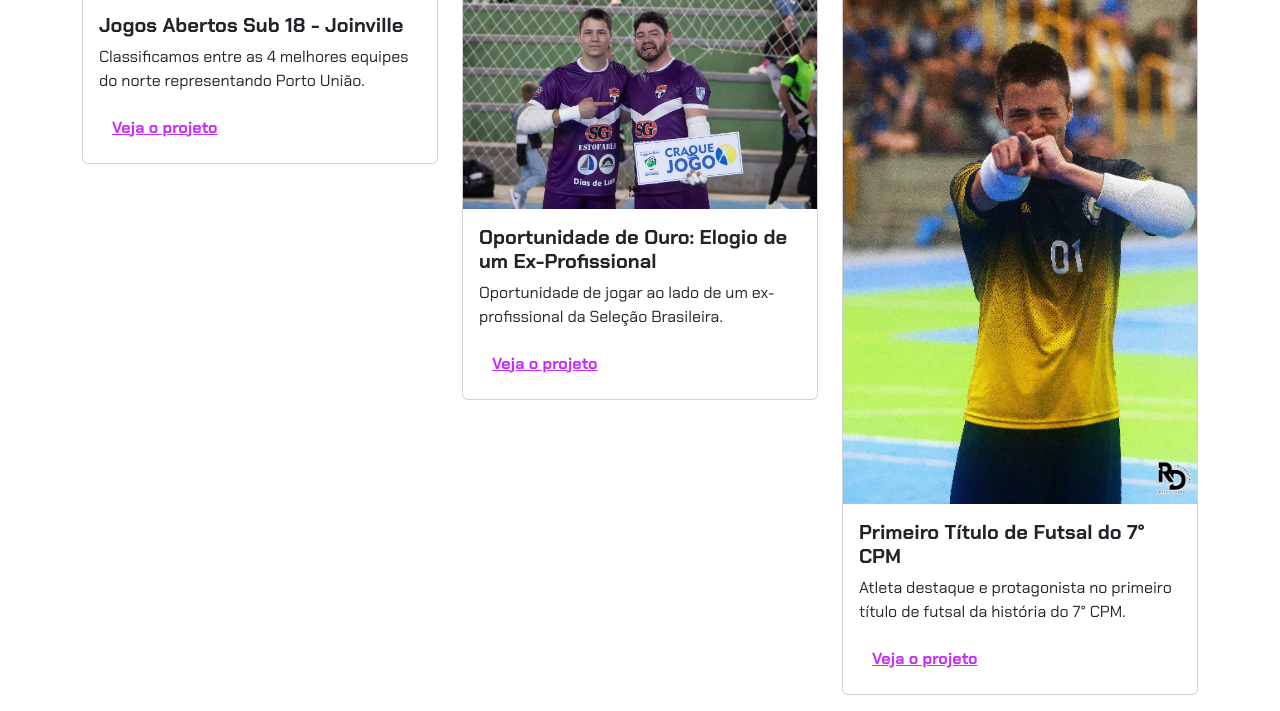
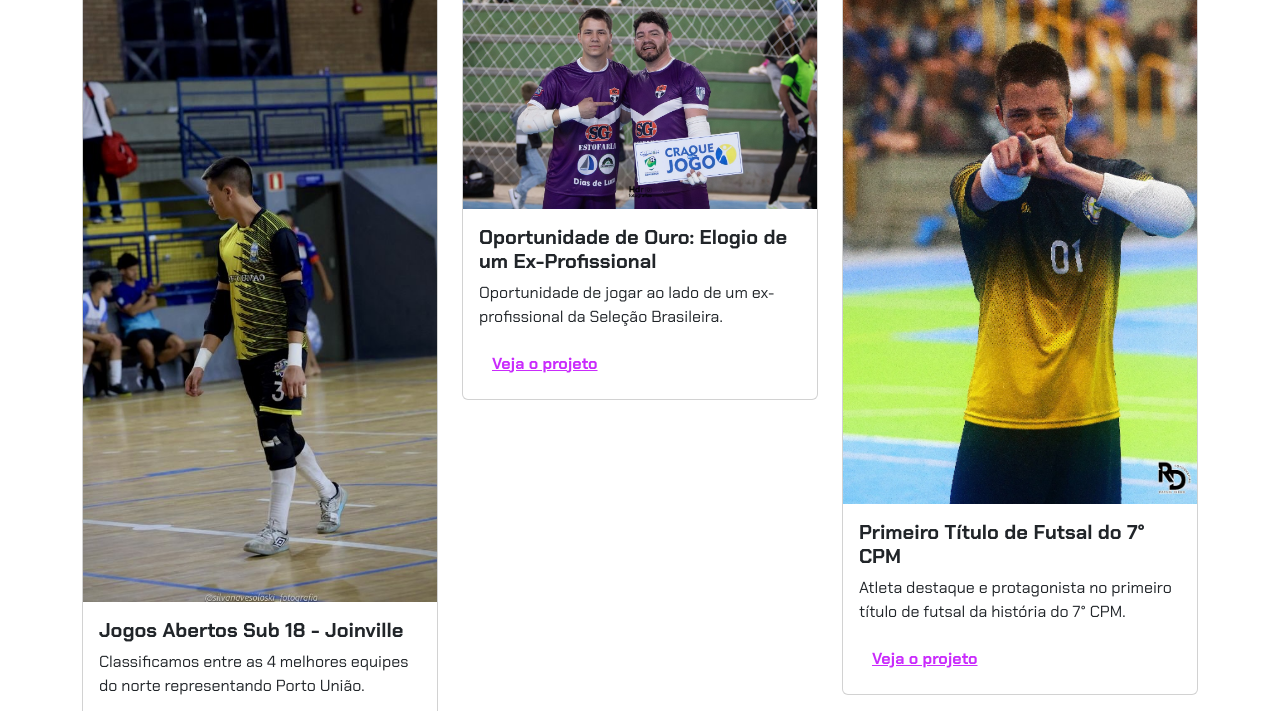
Before and after one commit to adrielkkk/portifolio, a plain HTML site: page index.html in a window 1280 px wide. Shown: the part 393-1104 px from the top of the page. Drawn offline with nearby package versions, Linux system fonts and the light colour scheme.

Commit message:
Update index.html

```diff
--- a/index.html
+++ b/index.html
@@ -31,7 +31,7 @@
         <div class="row">
             <div class="col-md-4">
                 <div class="card">
-                    <img src="img/projeto-arquitetonico.png" class="card-img-top" alt="Imagem dos Jogos Abertos">
+                    <img src="img/joinville.png" class="card-img-top" alt="Imagem dos Jogos Abertos">
                     <div class="card-body">
                         <h5 class="card-title">Jogos Abertos Sub 18 - Joinville</h5>
                         <p class="card-text">Classificamos entre as 4 melhores equipes do norte representando Porto União.</p>
```
